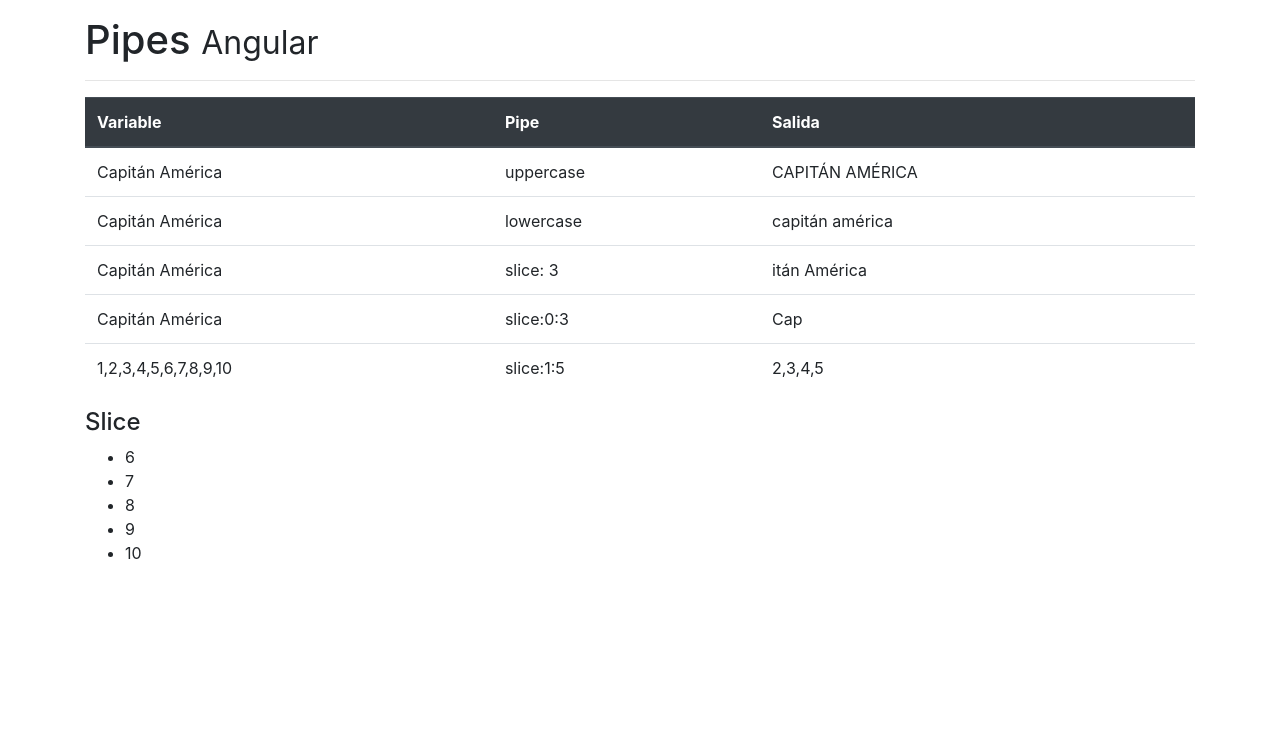
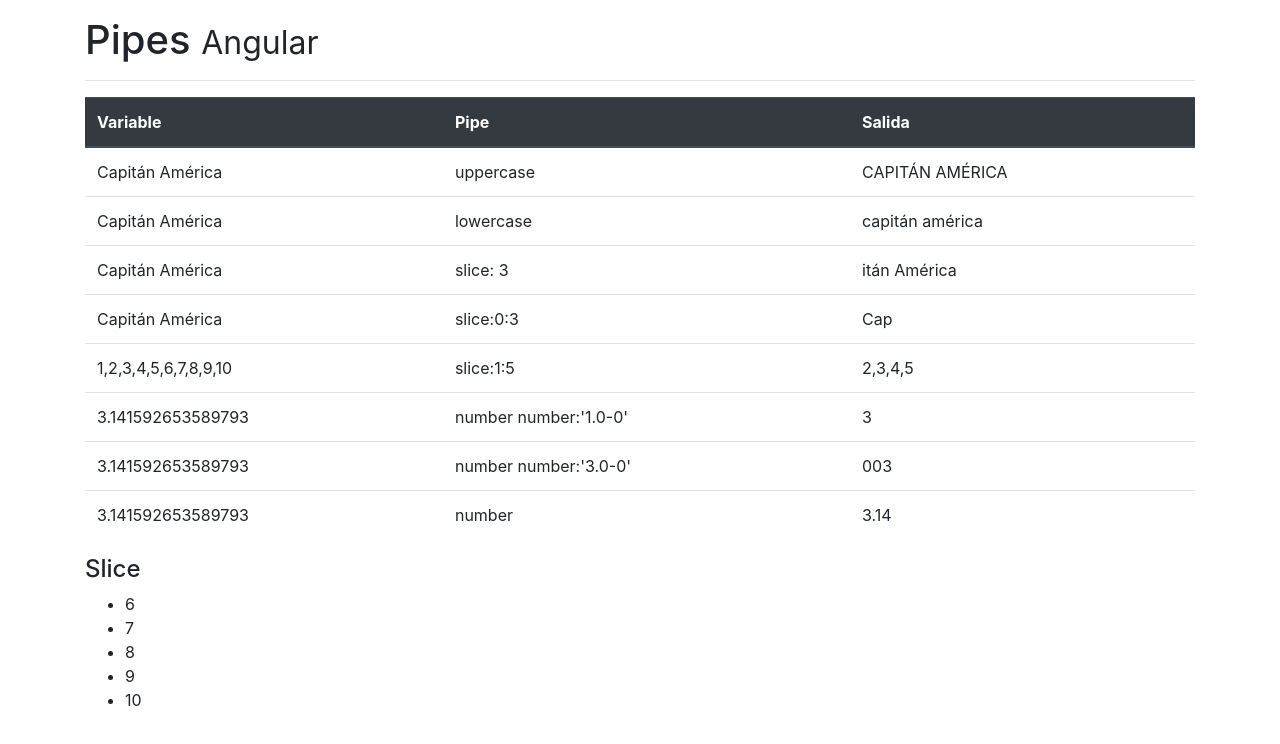
Before and after one commit to juanma77/spa-pipes, an Angular app: page / in a window 1280 px wide. Shown: the top 744 px of the page. Built offline with nearby package versions, Linux system fonts and the light colour scheme.

Commit message:
added number pipe

```diff
--- a/src/app/app.component.html
+++ b/src/app/app.component.html
@@ -26,19 +26,37 @@
           <!-- Corta las primeras 3 posiciones del nombre -->
           <td>{{ nombre }}</td>
           <td>slice: 3</td>
-          <td>{{ nombre | slice:3}}</td>
+          <td>{{ nombre | slice:3 }}</td>
         </tr>
         <tr>
           <!-- Mostrar de la posición adelante de cero hasta la tres-->
           <td>{{ nombre }}</td>
           <td>slice:0:3</td>
-          <td>{{ nombre | slice:0:3}}</td>
+          <td>{{ nombre | slice:0:3 }}</td>
         </tr>
         <tr>
           <!-- Mostrar de la posición adelante de la 1 a la 5-->
           <td>{{ arreglo }}</td>
           <td>slice:1:5</td>
-          <td>{{ arreglo | slice:1:5}}</td>
+          <td>{{ arreglo | slice:1:5 }}</td>
+        </tr>
+        <tr>
+          <!-- Quiero un dígito y ningún decimal-->
+          <td>{{ PI }}</td>
+          <td>number number:'1.0-0'</td>
+          <td>{{ PI | number:'1.0-0' }}</td>
+        </tr>
+        <tr>
+          <!-- Quiero tres posiciones enteras-->
+          <td>{{ PI }}</td>
+          <td>number number:'3.0-0'</td>
+          <td>{{ PI | number:'3.0-0' }}</td>
+        </tr>
+        <tr>
+          <!-- Quiero toda la parte entera pero sólo dos decimales-->
+          <td>{{ PI }}</td>
+          <td>number</td>
+          <td>{{ PI | number:'.0-2' }}</td>
         </tr>
       </tbody>
     </table>
--- a/src/app/app.component.ts
+++ b/src/app/app.component.ts
@@ -11,4 +11,6 @@ export class AppComponent {
   public nombre: string = 'Capitán América';
 
   public arreglo = [1,2,3,4,5,6,7,8,9,10];
+
+  public PI: number = Math.PI;
 }
```
